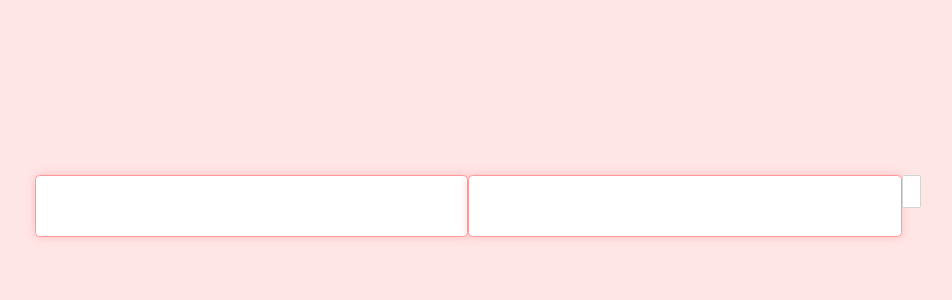
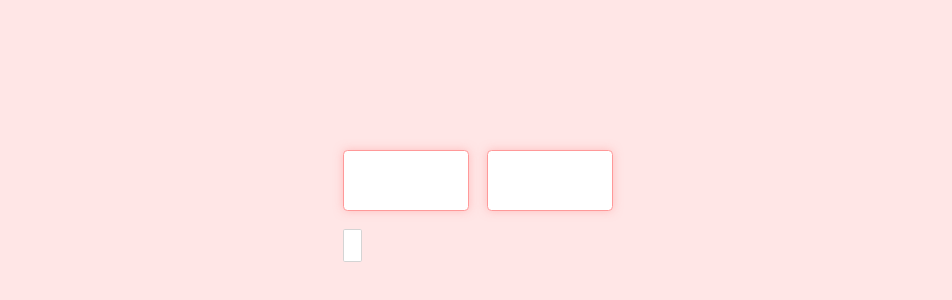
Before and after one commit to roman-orlovskiy/gromka.ru, a Vue app: page /#/demo in a window 1280 px wide. Shown: the part 194-494 px from the top of the page, without its empty margins (162-1114 px from the left). Built offline with nearby package versions, Linux system fonts and the light colour scheme.

Commit message:
Add inputs

```diff
--- a/src/components/InputComp.vue
+++ b/src/components/InputComp.vue
@@ -38,6 +38,7 @@ const inputClass = computed(() => {
 
 <style lang="scss" scoped>
 .input {
+  width: 100%;
   font-size: 3.5rem;
   padding: 1rem 2rem;
   background-color: $color-white;
--- a/src/views/DemoView.vue
+++ b/src/views/DemoView.vue
@@ -24,6 +24,8 @@ import InputComp from '@/components/InputComp.vue'
 
   &__editor {
     display: flex;
+    flex-direction: column;
+    gap: 2rem;
   }
 
   &__editor-item {
@@ -33,5 +35,14 @@ import InputComp from '@/components/InputComp.vue'
     border-radius: 0.2rem;
     border: 1px solid $color-gray-300;
   }
+
+  &__editor-inputs {
+    display: flex;
+    gap: 2rem;
+
+    & > input {
+      width: 10rem;
+    }
+  }
 }
 </style>
```
